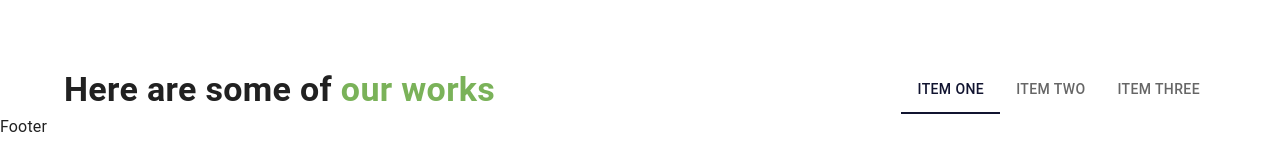
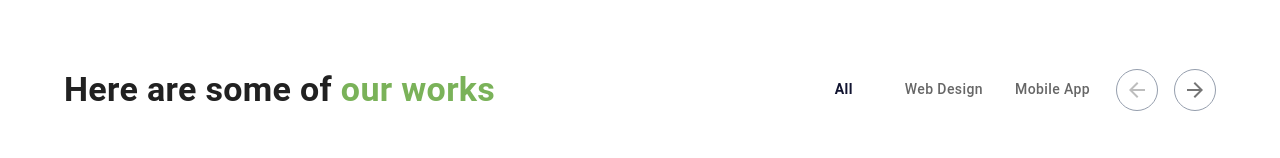
Before and after one commit to bd-dev-ismail/explore-material-ui, a React (Create React App) app: page / in a window 1280 px wide. Shown: the part 1251-1409 px from the top of the page. Built offline with nearby package versions, Linux system fonts and the light colour scheme.

Commit message:
login in tabs icon

```diff
--- a/src/page/Home/OurWorks.js
+++ b/src/page/Home/OurWorks.js
@@ -1,41 +1,92 @@
-import { Box } from '@mui/material';
+import { Box, IconButton } from '@mui/material';
 import React from 'react';
 import SectionTitle from '../../components/SectionTitle/SectionTitle';
 import Tabs from "@mui/material/Tabs";
 import Tab from "@mui/material/Tab";
+import ArrowBackIcon from "@mui/icons-material/ArrowBack";
 const OurWorks = () => {
     const [value, setValue] = React.useState(0);
 
-    const handleChange = (event: React.SyntheticEvent, newValue: number) => {
+    const handleChange = (event, newValue) => {
+        console.log(newValue);
       setValue(newValue);
     };
     return (
       <Box
         sx={{
-          mt: 5,
+          my: 5,
         }}
       >
         {/* Heading Section  */}
-        <Box sx={{
+        <Box
+          sx={{
             display: "flex",
             justifyContent: "space-between",
-            alignItems: "center"
-        }}>
+            alignItems: "center",
+          }}
+        >
+          <SectionTitle
+            title="Here are some of"
+            colored="our works"
+            sx={{
+              textAlign: "left",
+            }}
+          />
 
-            <SectionTitle
-              title="Here are some of"
-              colored="our works"
+          <Box
+            sx={{
+              display: "flex",
+              justifyContent: "space-between",
+              alignItems: "center",
+              gap: "10px",
+            }}
+          >
+            <Tabs
+              value={value}
+              onChange={handleChange}
+              centered
               sx={{
-                textAlign: "left",
+                "& 	.MuiTabs-indicator": {
+                  display: "none",
+                },
+                "& .Mui-selected": {
+                  color: "primary.green",
+                  fontWeight: "700",
+                },
+                "& .MuiButtonBase-root": {
+                  textTransform: "capitalize",
+                },
               }}
-            />
-
-          <Box>
-            <Tabs value={value} onChange={handleChange} centered>
-              <Tab label="Item One" />
-              <Tab label="Item Two" />
-              <Tab label="Item Three" />
+            >
+              <Tab label="All" />
+              <Tab label="Web Design" />
+              <Tab label="Mobile App" />
             </Tabs>
+            <Box>
+              <IconButton
+                sx={{
+                  border: `1px solid #959EAD`,
+                  mr: 2,
+                }}
+                onClick={() => setValue(value - 1)}
+                disabled={value === 0}
+              >
+                <ArrowBackIcon />
+              </IconButton>
+              <IconButton
+                sx={{
+                  border: `1px solid #959EAD`,
+                }}
+                onClick={() => setValue(value + 1)}
+                disabled={value === 2}
+              >
+                <ArrowBackIcon
+                  sx={{
+                    transform: "rotate(180deg)",
+                  }}
+                />
+              </IconButton>
+            </Box>
           </Box>
         </Box>
       </Box>
```
